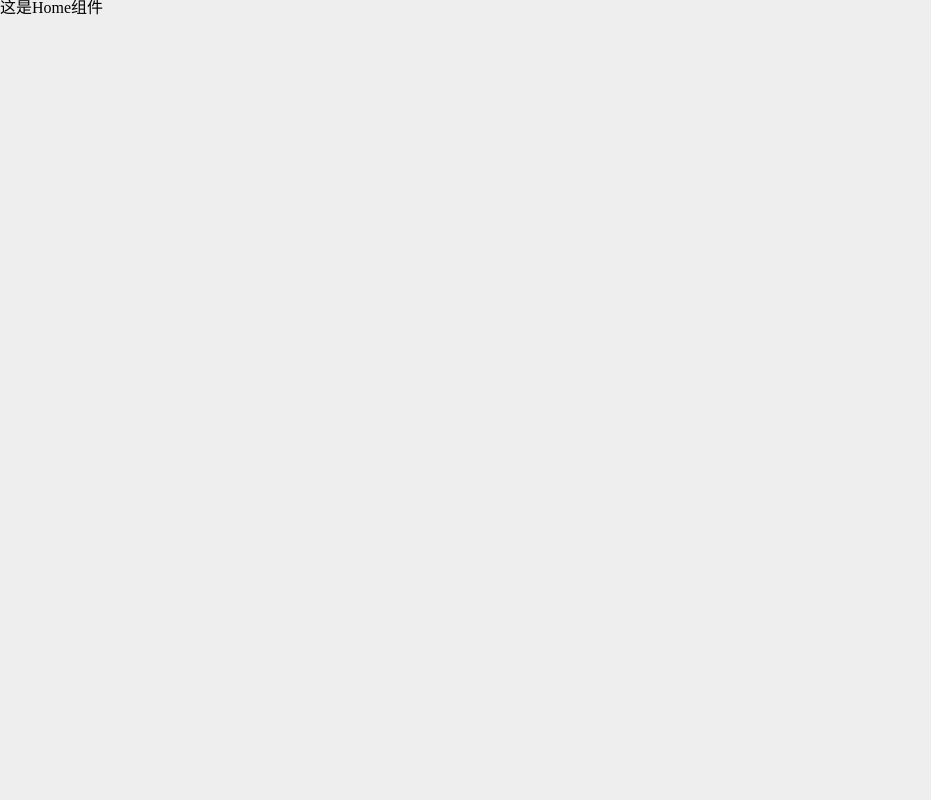
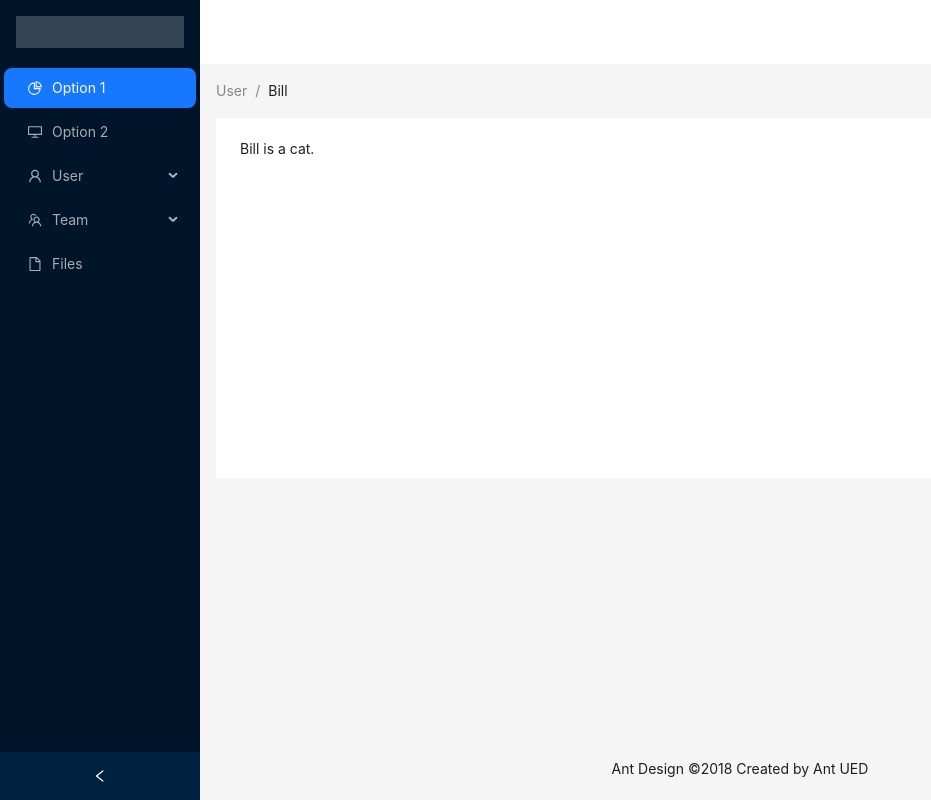
Before and after one commit to Christine-Xin/lege-management, a React (Vite) app: page /home in a window 1280 px wide. Shown: the whole page, without its empty margins (0-931 px from the left). Built offline with nearby package versions, Linux system fonts and the light colour scheme.

Commit message:
增加左侧侧边栏

```diff
--- a/src/views/Home.tsx
+++ b/src/views/Home.tsx
@@ -1,9 +1,11 @@
 import React,{useState} from "react"
-import {DesktopOutlined,FileOutlined,PieChartFilled,TeamOutlined,UserOutlined} from '@ant-design/icons'
+import {DesktopOutlined,FileOutlined,PieChartOutlined,TeamOutlined,UserOutlined} from '@ant-design/icons'
 import {Breadcrumb,Layout,Menu,theme} from 'antd'
 import type {MenuProps} from 'antd'
 const {Header,Content,Footer,Sider}=Layout
 
+// required字段会将MenuProps这个接口中选择的字段，变为必须字段
+// type自定义一个叫做MenuItem 的类型
 type MenuItem = Required<MenuProps>['items'][number];
 
 function getItem(
@@ -20,12 +22,44 @@ function getItem(
         label
     } as MenuItem
 }
+// items是一个MenuItem类型的数组
+const items:MenuItem[]=[
+    getItem('Option 1', '1', <PieChartOutlined />),
+    getItem('Option 2', '2', <DesktopOutlined />),
+    getItem('User', 'sub1', <UserOutlined />, [
+        getItem('Tom', '3'),
+        getItem('Bill', '4'),
+        getItem('Alex', '5'),
+    ]),
+    getItem('Team', 'sub2', <TeamOutlined />, [getItem('Team 1', '6'), getItem('Team 2', '8')]),
+    getItem('Files', '9', <FileOutlined />),
+    ]
+const View : React.FC=()=>{
 
-const View =()=>{
+    const [collapsed,setCollapsed] =useState(false)
+    const {
+        token:{colorBgContainer}
+    }= theme.useToken()
     return (
-        <div className="home">
-            <p>这是Home组件</p>
-        </div>
+        <Layout style={{minHeight:'100vh'}}>
+            <Sider collapsible collapsed={collapsed} onCollapse={(value)=>setCollapsed(value)}>
+                <div style={{height:32, margin:16, background: 'rgba(255, 255, 255, 0.2)'}}/>
+                <Menu theme="dark" defaultSelectedKeys={['1']} mode="inline" items={items}></Menu>
+            </Sider>
+            <Layout className="site-layout">
+                <Header style={{padding:0, background:colorBgContainer}}/>
+                <Content style={{ margin: '0 16px' }}>
+                    <Breadcrumb style={{ margin: '16px 0' }}>
+                        <Breadcrumb.Item>User</Breadcrumb.Item>
+                        <Breadcrumb.Item>Bill</Breadcrumb.Item>
+                    </Breadcrumb>
+                    <div style={{ padding: 24, minHeight: 360, background: colorBgContainer }}>
+                        Bill is a cat.
+                    </div>
+                </Content>
+                <Footer style={{ textAlign: 'center' }}>Ant Design ©2018 Created by Ant UED</Footer>
+            </Layout>
+        </Layout>
     )
 }
 
--- a/vite.config.ts
+++ b/vite.config.ts
@@ -1,7 +1,7 @@
 import { defineConfig } from 'vite'
 import react from '@vitejs/plugin-react'
 import path from 'path'
-import styleImport,{AntdResolve} from 'vite-plugin-style-import'
+import styleImport,{VantResolve} from 'vite-plugin-style-import'
 
 // https://vitejs.dev/config/
 export default defineConfig({
@@ -9,7 +9,14 @@ export default defineConfig({
     react(),
     styleImport({
       resolves:[
-        AntdResolve()
+        VantResolve()
+      ],
+      libs: [
+        {
+          libraryName: 'vant',
+          esModule: true,
+          resolveStyle: name => `../es/${name}/style`
+        }
       ]
     })
   ],
```
